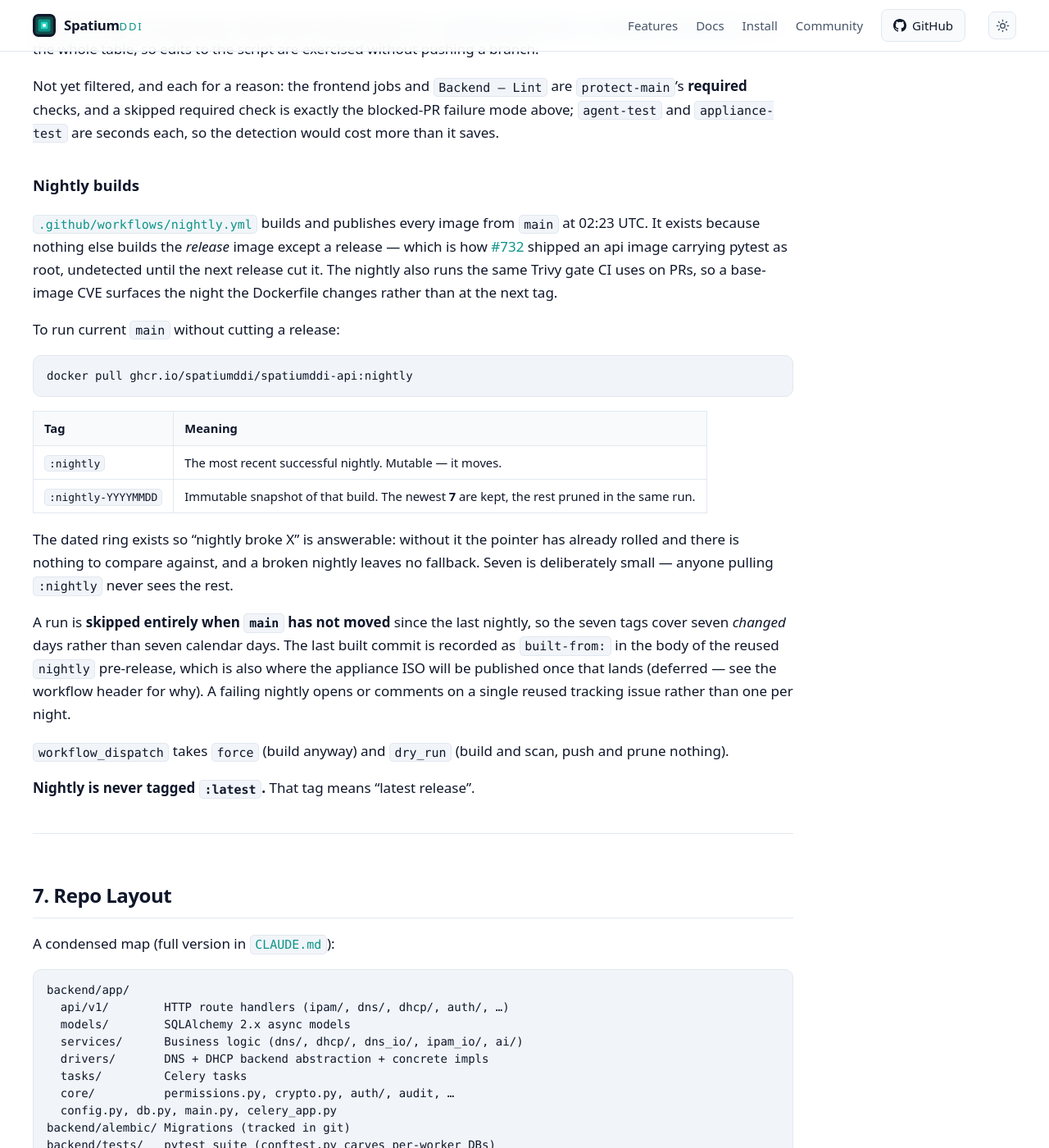
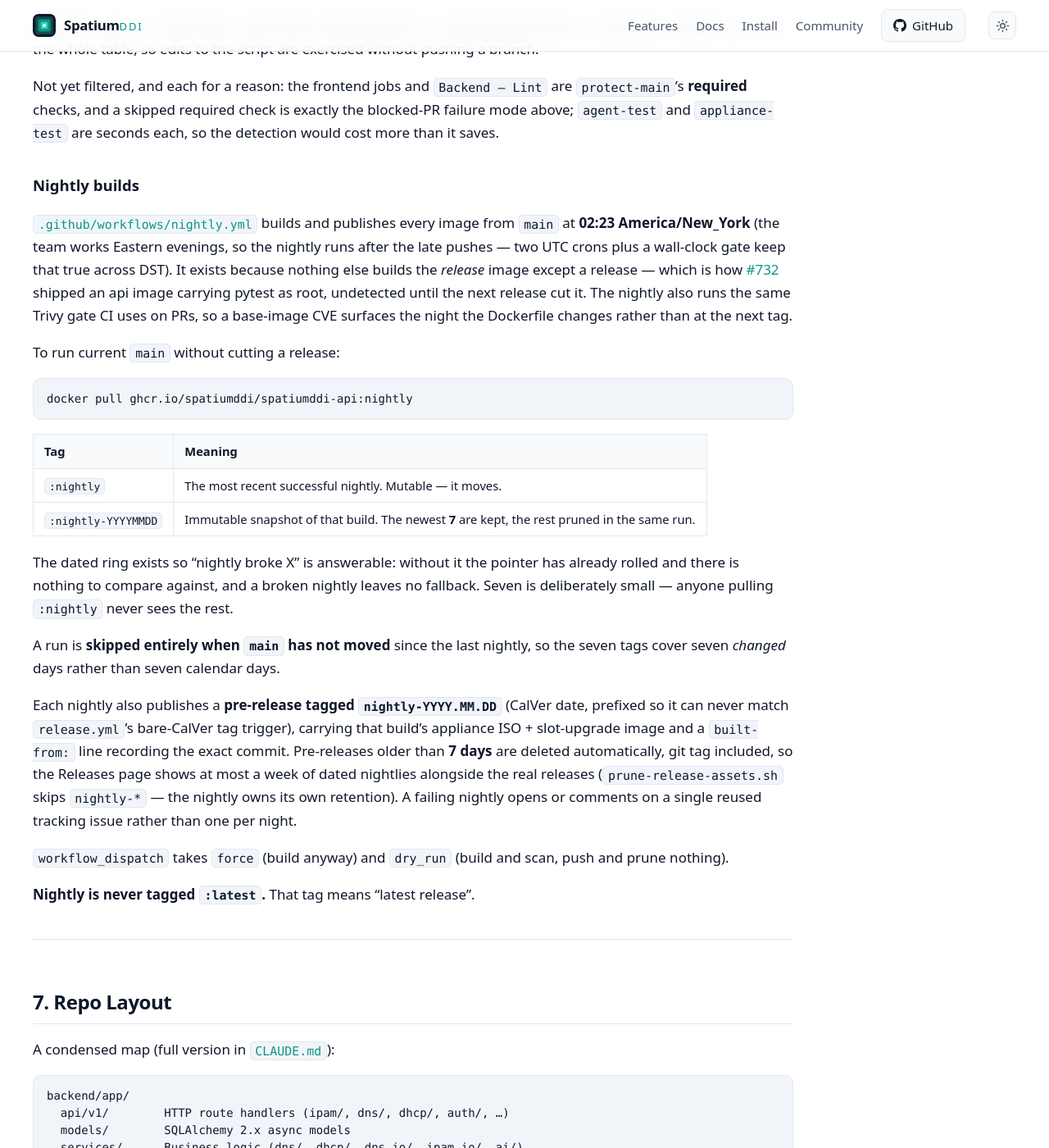
Before and after one commit to spatiumddi/spatiumddi, a Jekyll site: the page built from docs/DEVELOPMENT.md, in a window 1280 px wide and 1400 px high, scrolled down 7597 px. Shown: the whole window at 82% size. Built offline with Jekyll 4.4.1, drawn with Linux system fonts in a browser that asks for light colours; our own code applies the rules of GitHub Pages for plain Markdown files.

Commit message:
ci(nightly): per-night CalVer pre-releases, 2am Eastern schedule, 7-day retention (#849)
The nightly reused ONE pre-release tagged `nightly`, replacing its assets
in place — so GitHub showed the release's original creation date forever
and every nightly looked a week stale.

- One pre-release per night, tagged `nightly-YYYY.MM.DD` — CalVer date so
  nightlies sort and read like the releases they sit next to, PREFIXED so
  the tag can never match release.yml's bare-CalVer trigger and fire a
  release build. --target pins the tag to the built commit; the appliance
  ISO + slot image attach under their dated names (no rename/clobber).
- Schedule moves to 02:23 America/New_York, DST-followed: two UTC crons
  (06:23 + 07:23) with a wall-clock gate in the decide step that keeps
  exactly the firing where Eastern reads 02 — verified once-per-day in
  both EDT and EST. Date stamps switch to the Eastern calendar so
  'tonight's build' carries the date the team worked through.
- New prune-releases job deletes nightly pre-releases older than 7
  Eastern calendar days (keyed on the tag's own date, not createdAt, so a
  late re-run can't rejuvenate one), git tag included via --cleanup-tag,
  and removes the legacy reused `nightly` release on sight. Failures are
  counted and fail the job — same silence-as-success rule as the image
  tag ring. Standing asset cost bounds at ~10 GB (7 × ISO + slot).
- prune-release-assets.sh skips nightly* releases: nightly.yml owns their
  retention, and 7 of them sitting newest-first would silently shrink the
  real releases' KEEP_VERSIONED asset window by 7 slots.
- gate reads built-from: from the newest dated nightly release (legacy
  `nightly` fallback keeps the first post-rework run skip-aware); the
  unchanged-main skip and the 7-deep image tag ring stay as they were.
- DEVELOPMENT.md nightly section updated to match.

Co-authored-by: Claude Fable 5 <noreply@anthropic.com>

```diff
--- a/docs/DEVELOPMENT.md
+++ b/docs/DEVELOPMENT.md
@@ -313,7 +313,10 @@ than it saves.
 ### Nightly builds
 
 [`.github/workflows/nightly.yml`](../.github/workflows/nightly.yml) builds
-and publishes every image from `main` at 02:23 UTC. It exists because
+and publishes every image from `main` at **02:23 America/New_York** (the
+team works Eastern evenings, so the nightly runs after the late pushes —
+two UTC crons plus a wall-clock gate keep that true across DST). It exists
+because
 nothing else builds the *release* image except a release — which is how
 [#732](https://github.com/spatiumddi/spatiumddi/issues/732) shipped an api
 image carrying pytest as root, undetected until the next release cut it.
@@ -338,11 +341,17 @@ pulling `:nightly` never sees the rest.
 
 A run is **skipped entirely when `main` has not moved** since the last
 nightly, so the seven tags cover seven *changed* days rather than seven
-calendar days. The last built commit is recorded as `built-from:` in the
-body of the reused `nightly` pre-release, which is also where the appliance
-ISO will be published once that lands (deferred — see the workflow header
-for why). A failing nightly opens or comments on a single reused tracking
-issue rather than one per night.
+calendar days.
+
+Each nightly also publishes a **pre-release tagged `nightly-YYYY.MM.DD`**
+(CalVer date, prefixed so it can never match `release.yml`'s bare-CalVer
+tag trigger), carrying that build's appliance ISO + slot-upgrade image and
+a `built-from:` line recording the exact commit. Pre-releases older than
+**7 days** are deleted automatically, git tag included, so the Releases
+page shows at most a week of dated nightlies alongside the real releases
+(`prune-release-assets.sh` skips `nightly-*` — the nightly owns its own
+retention). A failing nightly opens or comments on a single reused
+tracking issue rather than one per night.
 
 `workflow_dispatch` takes `force` (build anyway) and `dry_run` (build and
 scan, push and prune nothing).
```
Also changed, not shown: .github/workflows/nightly.yml, 1 other file.
